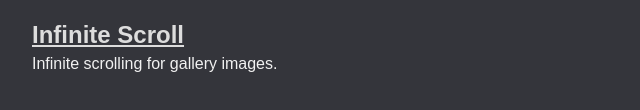
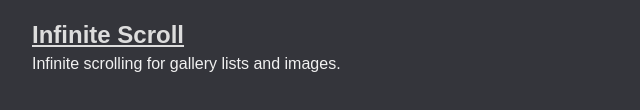
Before and after one commit to dnsev-h/x, a plain HTML site: page index.html in a window 1280 px wide. Shown: the part 474-584 px from the top of the page, 304-944 px from the left. Drawn offline with Linux system fonts and the light colour scheme.

Commit message:
Change infinite scroll info

```diff
--- a/index.html
+++ b/index.html
@@ -60,7 +60,7 @@
 		<a href="https://raw.githubusercontent.com/dnsev-h/x/master/builds/x-infinite-scroll.user.js">Infinite Scroll</a>
 	</h2>
 	<p>
-		Infinite scrolling for gallery images.
+		Infinite scrolling for gallery lists and images.
 	</p>
 
 </div></div>
```
